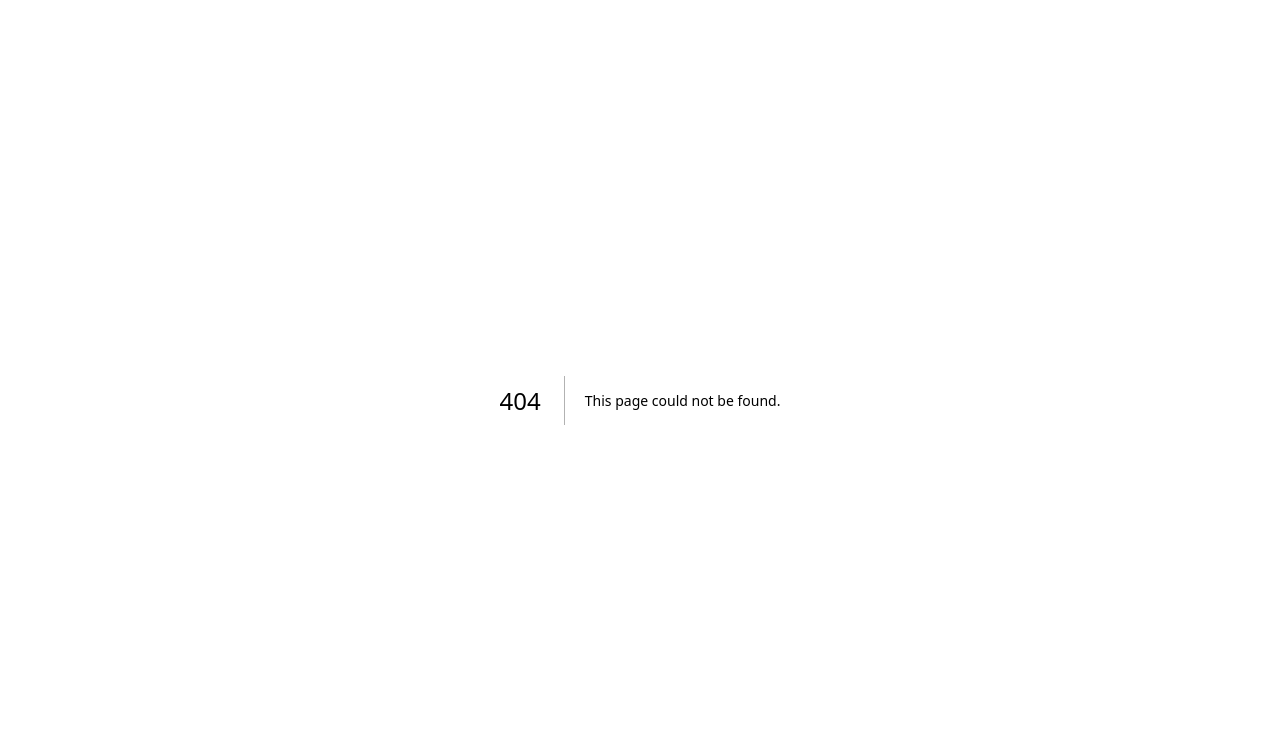
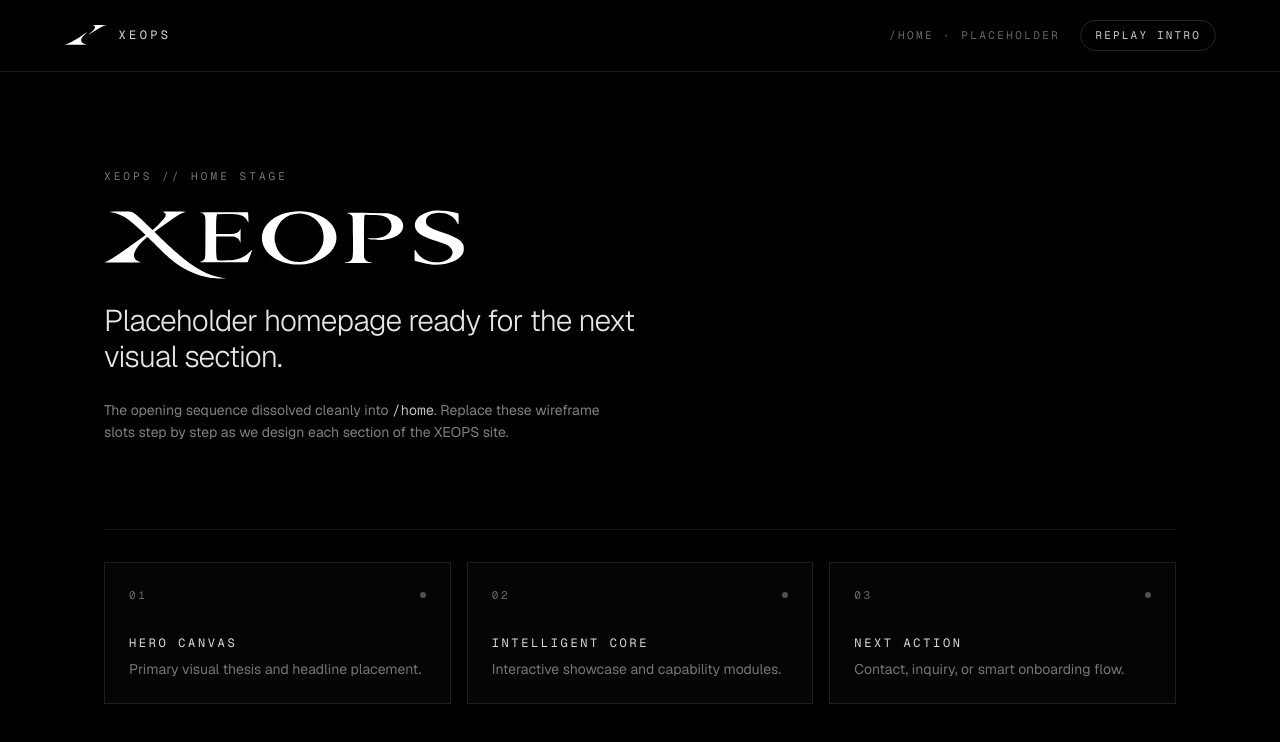
Before and after one commit to elsarose07/XEOPS, a Next.js app: page /home in a window 1280 px wide. Before the commit this address had no page. Shown: the top 742 px of the page. Built offline with nearby package versions, Linux system fonts and the light colour scheme.

Commit message:
feat: add HomePage and HomePlaceholder components with initial layout and animations

```diff
--- /dev/null
+++ b/src/app/home/page.tsx
@@ -0,0 +1,11 @@
+import type { Metadata } from "next";
+import { HomePlaceholder } from "@/components/home/HomePlaceholder";
+
+export const metadata: Metadata = {
+  title: "Home — XEOPS",
+  description: "XEOPS",
+};
+
+export default function HomePage() {
+  return <HomePlaceholder />;
+}
--- /dev/null
+++ b/src/components/home/HomePlaceholder.tsx
@@ -0,0 +1,130 @@
+"use client";
+
+import Link from "next/link";
+import { motion, useReducedMotion } from "motion/react";
+import {
+  LOGO_SPOKE_BOTTOM_LEFT,
+  LOGO_SPOKE_TOP_RIGHT,
+  XEOPS_WORDMARK,
+} from "@/components/brand/xeops-paths";
+
+const PLACEHOLDER_MODULES = [
+  {
+    slot: "01",
+    label: "HERO CANVAS",
+    note: "Primary visual thesis and headline placement.",
+  },
+  {
+    slot: "02",
+    label: "INTELLIGENT CORE",
+    note: "Interactive showcase and capability modules.",
+  },
+  {
+    slot: "03",
+    label: "NEXT ACTION",
+    note: "Contact, inquiry, or smart onboarding flow.",
+  },
+] as const;
+
+export function HomePlaceholder() {
+  const prefersReducedMotion = useReducedMotion();
+
+  return (
+    <motion.div
+      initial={prefersReducedMotion ? { opacity: 1 } : { opacity: 0, y: 10 }}
+      animate={{ opacity: 1, y: 0 }}
+      transition={{ duration: 0.75, ease: [0.22, 1, 0.36, 1] }}
+      className="min-h-dvh w-full bg-black text-white flex flex-col"
+    >
+      {/* Minimal Header */}
+      <header className="w-full border-b border-white/10 px-6 py-5 sm:px-10">
+        <div className="mx-auto flex max-w-6xl items-center justify-between">
+          <div className="flex items-center gap-3">
+            <svg
+              viewBox="137 157 685 322"
+              className="h-5 w-auto"
+              aria-hidden="true"
+            >
+              <path d={LOGO_SPOKE_BOTTOM_LEFT.d} fill="#FFFFFF" />
+              <path d={LOGO_SPOKE_TOP_RIGHT.d} fill="#FFFFFF" />
+            </svg>
+            <span className="font-mono text-xs tracking-[0.28em] text-white/85 uppercase">
+              XEOPS
+            </span>
+          </div>
+
+          <div className="flex items-center gap-5">
+            <span className="hidden font-mono text-[11px] tracking-[0.22em] text-white/40 uppercase sm:inline">
+              /home · Placeholder
+            </span>
+            <Link
+              href="/"
+              className="rounded-full border border-white/15 px-3.5 py-1.5 font-mono text-[11px] tracking-[0.2em] text-white/80 uppercase transition-colors hover:border-white/50 hover:text-white"
+            >
+              Replay Intro
+            </Link>
+          </div>
+        </div>
+      </header>
+
+      {/* Placeholder Main Stage */}
+      <main className="mx-auto flex w-full max-w-6xl flex-1 flex-col justify-between px-6 py-16 sm:px-10 sm:py-24">
+        <section className="flex flex-col items-start gap-6">
+          <p className="font-mono text-[11px] tracking-[0.28em] text-white/45 uppercase">
+            XEOPS // Home Stage
+          </p>
+
+          <svg
+            viewBox={XEOPS_WORDMARK.viewBox}
+            className="w-[min(70vw,360px)] h-auto"
+            role="img"
+            aria-label="XEOPS"
+          >
+            {XEOPS_WORDMARK.glyphs.map((glyph) => (
+              <path
+                key={glyph.id}
+                d={glyph.d}
+                fill="#FFFFFF"
+                fillRule="evenodd"
+              />
+            ))}
+          </svg>
+
+          <h1 className="max-w-xl text-2xl font-light tracking-tight text-white/90 sm:text-3xl">
+            Placeholder homepage ready for the next visual section.
+          </h1>
+          <p className="max-w-lg text-sm leading-relaxed text-white/50">
+            The opening sequence dissolved cleanly into <code className="font-mono text-white/75">/home</code>.
+            Replace these wireframe slots step by step as we design each section of the XEOPS site.
+          </p>
+        </section>
+
+        {/* Placeholder Section Grid */}
+        <section
+          aria-label="Upcoming sections"
+          className="mt-16 grid grid-cols-1 gap-4 border-t border-white/10 pt-8 md:grid-cols-3"
+        >
+          {PLACEHOLDER_MODULES.map((item) => (
+            <div
+              key={item.slot}
+              className="flex flex-col justify-between gap-8 border border-white/10 bg-white/[0.02] p-6"
+            >
+              <div className="flex items-center justify-between">
+                <span className="font-mono text-[11px] tracking-[0.24em] text-white/40">
+                  {item.slot}
+                </span>
+                <span className="h-1.5 w-1.5 rounded-full bg-white/30" />
+              </div>
+              <div className="space-y-2">
+                <h2 className="font-mono text-xs tracking-[0.22em] text-white/85 uppercase">
+                  {item.label}
+                </h2>
+                <p className="text-sm text-white/45">{item.note}</p>
+              </div>
+            </div>
+          ))}
+        </section>
+      </main>
+    </motion.div>
+  );
+}
--- a/src/components/intro/XeopsOpening.tsx
+++ b/src/components/intro/XeopsOpening.tsx
@@ -1,6 +1,7 @@
 "use client";
 
-import { useRef, useState } from "react";
+import { useRef } from "react";
+import { useRouter } from "next/navigation";
 import gsap from "gsap";
 import { useGSAP } from "@gsap/react";
 import {
@@ -57,14 +58,12 @@ function computeOffscreenTargets(logoRect: DOMRect, vw: number, vh: number) {
 }
 
 export function XeopsOpening() {
+  const router = useRouter();
   const stageRef = useRef<HTMLDivElement>(null);
   const centerLogoRef = useRef<HTMLDivElement>(null);
   const spokeBlRef = useRef<HTMLDivElement>(null);
   const spokeTrRef = useRef<HTMLDivElement>(null);
   const wordmarkWrapRef = useRef<HTMLDivElement>(null);
-  const replayBtnRef = useRef<HTMLButtonElement>(null);
-
-  const [playCount, setPlayCount] = useState(0);
 
   useGSAP(
     () => {
@@ -72,7 +71,6 @@ export function XeopsOpening() {
       const spokeBl = spokeBlRef.current;
       const spokeTr = spokeTrRef.current;
       const wordmarkWrap = wordmarkWrapRef.current;
-      const replayBtn = replayBtnRef.current;
 
       if (!centerLogo || !spokeBl || !spokeTr || !wordmarkWrap) {
         return;
@@ -95,13 +93,20 @@ export function XeopsOpening() {
         gsap.set([spokeBl, spokeTr], { opacity: 0 });
         gsap.set(wordmarkWrap, { opacity: 1, scale: 1 });
         gsap.set(glyphs, { opacity: 1, y: 0 });
-        if (replayBtn) gsap.set(replayBtn, { opacity: 0.42 });
-        return;
+        const timer = window.setTimeout(() => {
+          router.replace("/home");
+        }, 1000);
+        return () => window.clearTimeout(timer);
       }
 
       const tl = gsap.timeline({
         defaults: { overwrite: "auto" },
       });
+
+      // Prefetch /home after router initialization so the cross-dissolve is instant
+      tl.call(() => {
+        router.prefetch("/home");
+      }, undefined, 0.8);
 
       // 1. Both spokes slice inward to form the centered logo on #000000
       tl.addLabel("logoIn", 0.12)
@@ -199,33 +204,26 @@ export function XeopsOpening() {
             ease: "power4.out",
           },
           "brandUp"
+        )
+        // 4. Hold branding for 1 full second, then smoothly fade to /home
+        .to(
+          wordmarkWrap,
+          {
+            opacity: 0,
+            scale: 0.985,
+            duration: 0.7,
+            ease: "power2.inOut",
+            onComplete: () => {
+              router.replace("/home");
+            },
+          },
+          "+=1"
         );
-
-      if (replayBtn) {
-        tl.fromTo(
-          replayBtn,
-          { opacity: 0, y: 6 },
-          { opacity: 0.42, y: 0, duration: 0.45, ease: "power2.out" },
-          "brandUp+=0.7"
-        );
-      }
 
       const handleResize = () => {
         if (tl.progress() < 1) {
           tl.invalidate();
-          return;
         }
-        const updated = getTargets();
-        gsap.set(spokeBl, {
-          x: updated.bl.x,
-          y: updated.bl.y,
-          scale: updated.bl.scale,
-        });
-        gsap.set(spokeTr, {
-          x: updated.tr.x,
-          y: updated.tr.y,
-          scale: updated.tr.scale,
-        });
       };
 
       window.addEventListener("resize", handleResize);
@@ -233,7 +231,7 @@ export function XeopsOpening() {
         window.removeEventListener("resize", handleResize);
       };
     },
-    { scope: stageRef, dependencies: [playCount], revertOnUpdate: true }
+    { scope: stageRef, dependencies: [router] }
   );
 
   return (
@@ -319,17 +317,6 @@ export function XeopsOpening() {
           </svg>
         </div>
       </div>
-
-      {/* Subtle corner control to replay the opening sequence while inspecting */}
-      <button
-        ref={replayBtnRef}
-        type="button"
-        onClick={() => setPlayCount((n) => n + 1)}
-        style={{ opacity: 0 }}
-        className="fixed right-[clamp(22px,4.2vw,60px)] bottom-[clamp(22px,4.2vh,52px)] z-20 cursor-pointer font-mono text-[11px] tracking-[0.24em] text-white/90 uppercase transition-opacity duration-300 hover:!opacity-100 focus-visible:!opacity-100 focus-visible:outline focus-visible:outline-1 focus-visible:outline-white/60"
-      >
-        Replay
-      </button>
     </main>
   );
 }
```
